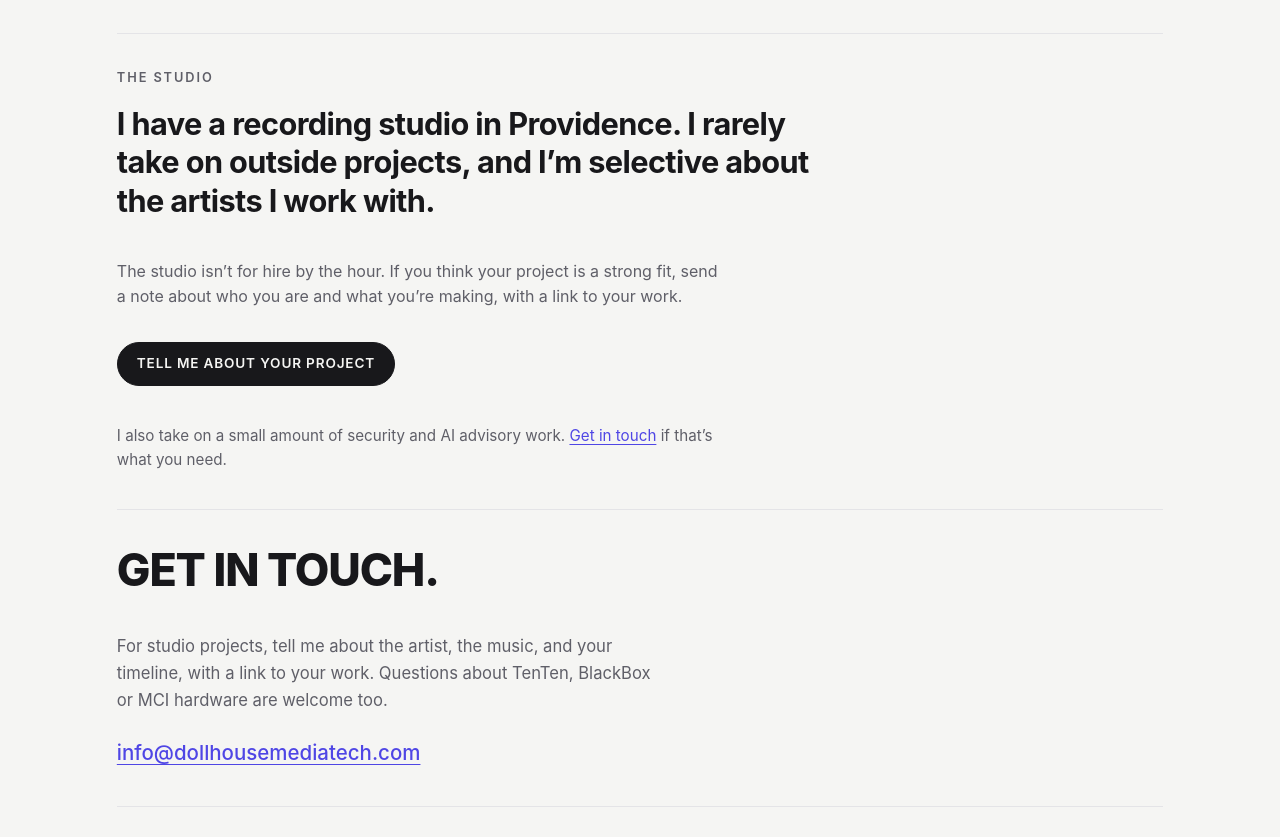
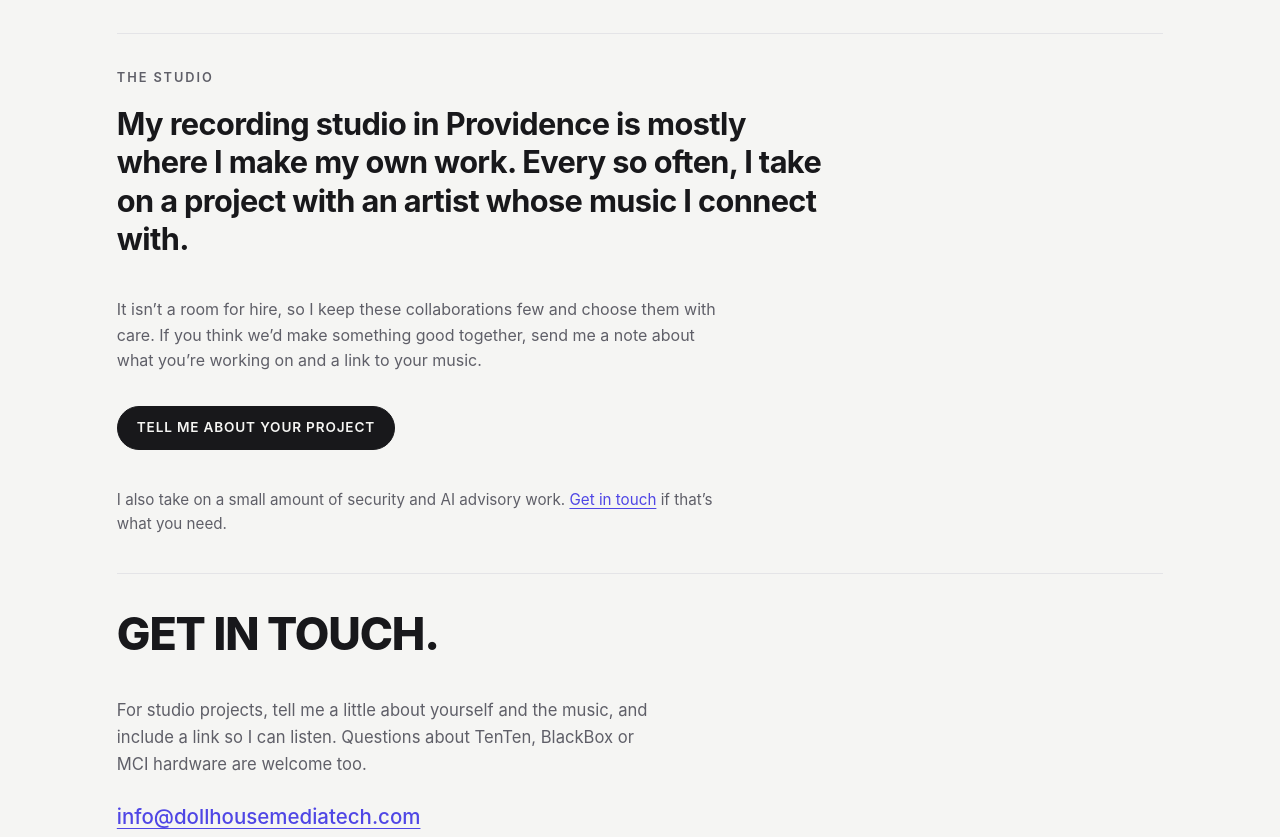
Before and after one commit to tibbon/dollhouse_media_technologies, a plain HTML site: page index.html in a window 1280 px wide. Shown: the part 2570-3407 px from the top of the page. Drawn offline with Linux system fonts and the light colour scheme.

Commit message:
Studio: warmer wording for occasional artist projects
Co-Authored-By: Claude Opus 5.5 <noreply@anthropic.com>

```diff
--- a/index.html
+++ b/index.html
@@ -519,8 +519,8 @@
     <h2 class="section-label" id="studio-heading">The studio</h2>
     <!-- TODO(owner): optionally add a photo of the room or a few artists/records worked on -->
     <div class="studio-block">
-      <p class="section-intro">I have a recording studio in Providence. I rarely take on outside projects, and I&rsquo;m selective about the artists I work with.</p>
-      <p class="service-desc">The studio isn&rsquo;t for hire by the hour. If you think your project is a strong fit, send a note about who you are and what you&rsquo;re making, with a link to your work.</p>
+      <p class="section-intro">My recording studio in Providence is mostly where I make my own work. Every so often, I take on a project with an artist whose music I connect with.</p>
+      <p class="service-desc">It isn&rsquo;t a room for hire, so I keep these collaborations few and choose them with care. If you think we&rsquo;d make something good together, send me a note about what you&rsquo;re working on and a link to your music.</p>
       <div class="hero-actions">
         <a class="btn" href="mailto:info@dollhousemediatech.com?subject=Studio%20project">Tell me about your project</a>
       </div>
@@ -534,7 +534,7 @@
   <section class="section" id="contact" aria-labelledby="contact-heading">
     <div class="contact-block">
       <h2 class="contact-heading" id="contact-heading">Get in touch.</h2>
-      <p class="contact-note">For studio projects, tell me about the artist, the music, and your timeline, with a link to your work. Questions about TenTen, BlackBox or MCI hardware are welcome too.</p>
+      <p class="contact-note">For studio projects, tell me a little about yourself and the music, and include a link so I can listen. Questions about TenTen, BlackBox or MCI hardware are welcome too.</p>
       <p class="contact-email">
         <a href="mailto:info@dollhousemediatech.com">info@dollhousemediatech.com</a>
       </p>
```
